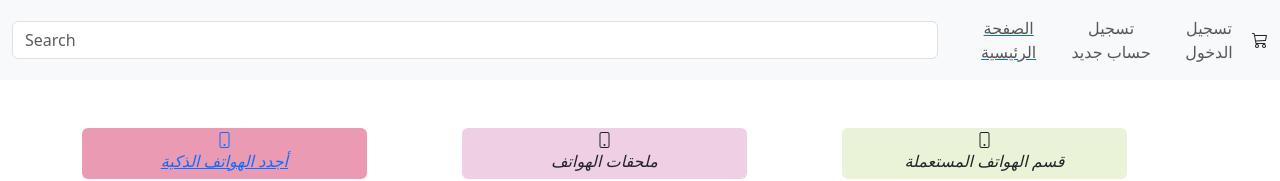
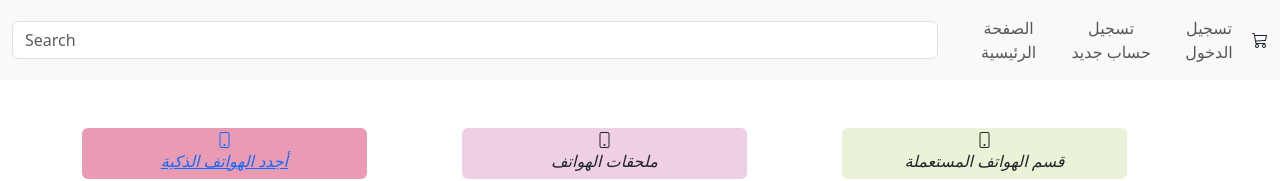
Before and after one commit to Waad-Raggam/shopping-website, a React (Create React App) app: page / in a window 1280 px wide. Shown: the top 181 px of the page. Built offline with nearby package versions, Linux system fonts and the light colour scheme.

Commit message:
Change a tag to link tag

```diff
--- a/src/layouts/MainLayout.jsx
+++ b/src/layouts/MainLayout.jsx
@@ -25,11 +25,9 @@ const MainLayouts = ({ children }) => {
                     </div>
 
                     <ul class="navbar-nav me-auto mb-2 mb-lg-0">
-                        <Link to='/'>
-                            <li class="nav-item">
-                                <a class="nav-link" href="#">الصفحة الرئيسية</a>
-                            </li>
-                        </Link>
+                        <li class="nav-item">
+                            <Link class="nav-link" to="/">الصفحة الرئيسية</Link>
+                        </li>
                         <li class="nav-item">
                             <a class="nav-link" href="#">تسجيل حساب جديد</a>
                         </li>
```
